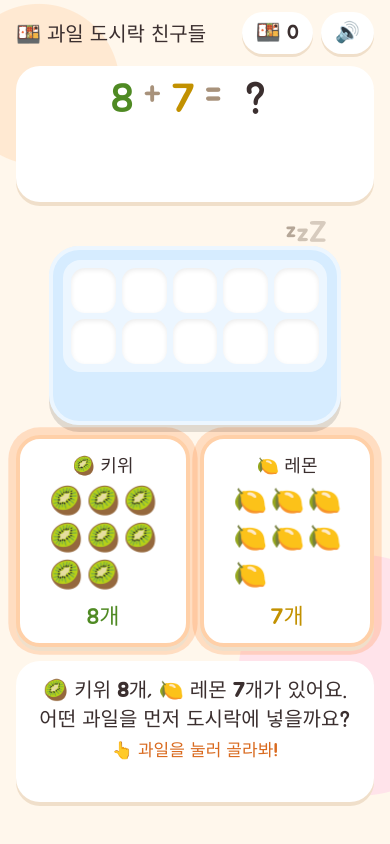
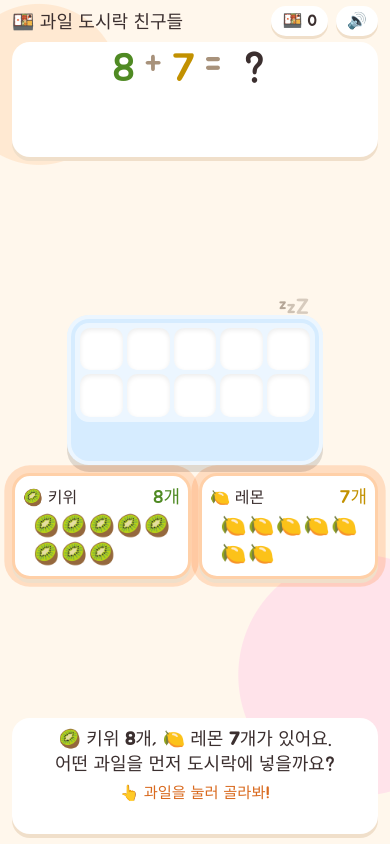
Before and after one commit to cnutzz/mathgame, a plain HTML site: page index.html in a window 390 px wide. Drawn offline with Linux system fonts and the light colour scheme.

Commit message:
휴대폰 화면에 스크롤 없이 맞도록 레이아웃 조정
Co-Authored-By: Claude Opus 5.5 <noreply@anthropic.com>
Claude-Session: https://claude.ai/code/session_018FP5DgMC7xcEdqAV2tmsso

```diff
--- a/index.html
+++ b/index.html
@@ -35,6 +35,7 @@
     -webkit-user-select: none; user-select: none;
     -webkit-tap-highlight-color: transparent;
     touch-action: manipulation;
+    word-break: keep-all;
     overflow-x: hidden;
   }
   button { font: inherit; color: inherit; cursor: pointer; }
@@ -222,11 +223,58 @@
   @keyframes shake { 0%,100% { transform: translateX(0); } 20% { transform: translateX(-8px); } 40% { transform: translateX(8px); } 60% { transform: translateX(-6px); } 80% { transform: translateX(6px); } }
 
   @media (max-width: 680px) {
-    :root { --slot: clamp(34px, 11.5vw, 56px); --fruit: clamp(26px, 8.5vw, 38px); }
-    #stage { grid-template-columns: 1fr 1fr; grid-template-areas: "box box" "a b"; }
-    .boxwrap { grid-area: box; }
+    /* 휴대폰: 한 화면(100dvh)에 스크롤 없이 들어가도록 화면 높이에 맞춰 줄인다 */
+    :root {
+      --slot: min(11vw, 5.6dvh, 56px);
+      --fruit: min(6.6vw, 3.9dvh, 34px);
+      --num: min(10vw, 5.4dvh, 48px);
+      --btn: min(13.5vw, 6dvh, 58px);
+    }
+    html, body { height: 100%; }
+    body { display: flex; flex-direction: column; height: 100dvh; overflow: hidden; }
+    header { padding: 6px 12px 2px; width: 100%; }
+    .title { font-size: 18px; }
+    .hud button { padding: 5px 11px; font-size: 16px; }
+    main { flex: 1; min-height: 0; width: 100%; padding: 4px 12px 10px; gap: 8px; }
+
+    .eq { min-height: calc(var(--num) + min(76px, 9dvh)); padding: 8px 12px 6px; border-radius: 18px; }
+    .num { font-size: var(--num); }
+    .op { font-size: calc(var(--num) * .85); }
+    .bond svg { width: 64px; height: min(20px, 2.4dvh); }
+    .part { min-width: min(38px, 4.6dvh); height: min(38px, 4.6dvh); font-size: min(22px, 2.8dvh); border-radius: 10px; }
+    .part.tobox::after { font-size: 12px; bottom: -16px; }
+
+    #stage {
+      flex: 1; min-height: 0; align-content: center; gap: 8px;
+      grid-template-columns: 1fr 1fr; grid-template-areas: "box box" "a b";
+    }
+    .boxwrap { grid-area: box; padding-top: 18px; }
+    .box { padding: 8px 8px 2px; border-radius: 22px; }
+    .slots { gap: 4px; padding: 5px; border-radius: 14px; }
+    .slot { border-radius: 10px; }
+    .face { height: calc(var(--slot) * .95); }
+    .zzz { top: -22px; font-size: 16px; }
+    .zzz span:nth-child(2) { font-size: 19px; }
+    .zzz span:nth-child(3) { font-size: 22px; }
+    .badge { width: 42px; height: 42px; font-size: 22px; top: -12px; left: -12px; }
+
     #pileA { grid-area: a; }
     #pileB { grid-area: b; }
+    .pile {
+      display: grid; grid-template-columns: 1fr auto; align-items: center;
+      padding: 6px 8px 8px; border-radius: 18px; border-width: 3px;
+    }
+    .pile-label { font-size: 16px; margin: 0; text-align: left; }
+    .pile-count { font-size: 18px; margin: 0; grid-row: 1; grid-column: 2; }
+    .fruits { grid-column: 1 / -1; grid-template-columns: repeat(5, var(--fruit)); gap: 2px; margin-top: 4px; min-height: calc(var(--fruit) * 2 + 2px); align-content: start; }
+
+    #panel { padding: 10px 10px 12px; border-radius: 18px; }
+    #question { font-size: min(18px, 2.5dvh); min-height: 2.9em; line-height: 1.4; }
+    #choices { gap: 7px; margin-top: 8px; }
+    .choice { width: var(--btn); height: var(--btn); font-size: calc(var(--btn) * .5); border-radius: 14px; box-shadow: 0 4px 0 #f3c48f; }
+    .next { font-size: 22px; padding: 10px 28px; }
+    .summary { font-size: .95em; gap: 2px; margin-top: 0; }
+    .toast { font-size: 16px; bottom: 14px; }
   }
 </style>
 </head>
```
